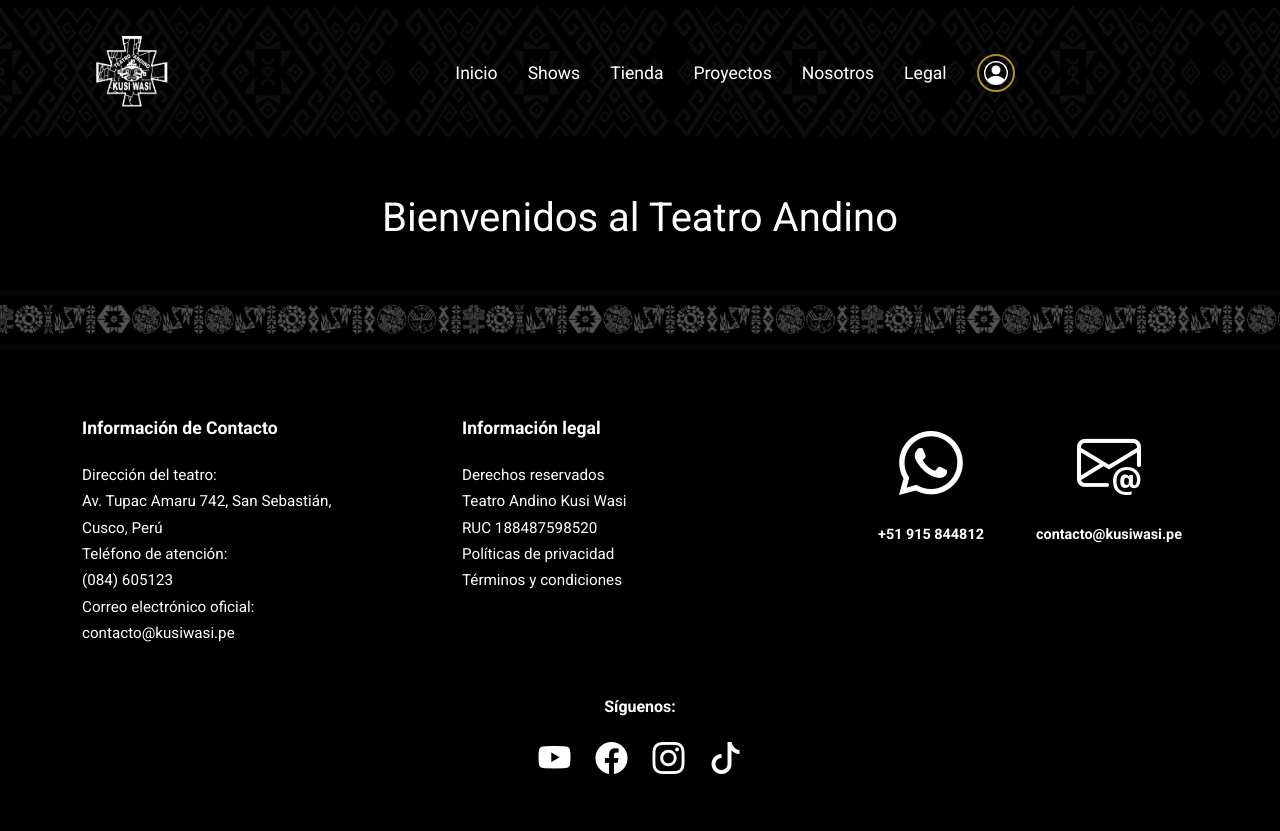
After one commit to fernandoC2480/TEATROKusi-Wasi, a PHP site: page /pages/proyectos/tallermusica.php in a window 1280 px wide. The commit adds this page. Run offline with PHP 8.4, Linux system fonts and the light colour scheme.

Commit message:
cambios secundariuos
algunos cambios de funcionalidad

```diff
--- a/frontend/assets/css/estilos_index.css
+++ b/frontend/assets/css/estilos_index.css
@@ -110,7 +110,7 @@ body {
 /* IMPORTANTE: Los items de la lista deben tener posición relativa */
 .nav-links li {
     position: relative;
-    padding: 10px 0; /* Espacio para que el mouse no pierda el hover al bajar */
+    padding: 10px 0;
 }
 
 .nav-links a {
@@ -122,31 +122,31 @@ body {
 
 /* --- Estilos del Submenú (Oculto por defecto) --- */
 .submenu {
-    display: none; /* Ocultar */
+    display: none;
     position: absolute;
-    top: 100%; /* Aparece justo debajo del item padre */
+    top: 100%;
     left: 0;
-    background-color: rgba(0, 0, 0, 0.95); /* Fondo oscuro sólido */
+    background-color: rgba(0, 0, 0, 0.95);
     min-width: 180px;
     list-style: none;
     padding: 10px 0;
-    border-top: 3px solid #b08d2e; /* Línea dorada superior */
+    border-top: 3px solid #b08d2e;
     box-shadow: 0 8px 15px rgba(0,0,0,0.5);
     z-index: 1000;
 }
 
 /* Estilos de los links dentro del submenú */
 .submenu li {
-    padding: 0; /* Reset para el submenú */
+    padding: 0;
 }
 
 .submenu li a {
     display: block;
     padding: 10px 20px;
     font-size: 0.9rem;
-    text-transform: none; /* Texto normal, no todo mayúsculas */
+    text-transform: none;
     color: #ccc;
-    white-space: nowrap; /* Evita que el texto se rompa en dos líneas */
+    white-space: nowrap;
 }
 
 /* Hover en el submenú */
@@ -158,7 +158,7 @@ body {
 /* --- EFECTO HOVER: Mostrar submenú --- */
 .has-submenu:hover .submenu {
     display: block;
-    animation: fadeIn 0.3s ease; /* Pequeña animación de entrada */
+    animation: fadeIn 0.3s ease;
 }
 
 @keyframes fadeIn {
--- a/frontend/includes/header.php
+++ b/frontend/includes/header.php
@@ -6,7 +6,7 @@
     <title>Teatro Andino Kusiwasi</title>
     <link href="https://fonts.googleapis.com/css2?family=Roboto:wght@400;700&display=swap" rel="stylesheet">
     <link href="https://cdn.jsdelivr.net/npm/bootstrap@5.3.3/dist/css/bootstrap.min.css" rel="stylesheet">
-    <link rel="stylesheet" href="../assets/css/estilos_index.css">
+    <link rel="stylesheet" href="../../assets/css/estilos_index.css">
 </head>
 <body>
 
@@ -15,35 +15,35 @@
         <div class="container">
             <div class="row align-items-center py-3">
                 <div class="col-md-2 text-center text-md-start">
-                    <a href="../index.php" class="logo">
-                        <img src="../assets/img/logo.png" alt="Logo Kusiwasi">
+                    <a href="../../index.php" class="logo">
+                        <img src="../../assets/img/logo.png" alt="Logo Kusiwasi">
                     </a>
                 </div>
                 <nav class="col-md-10">
                     <ul class="nav-links">
-                        <li><a href="../index.php">Inicio</a></li>
-                        <li><a href="../pages/cartelera.php">Shows</a></li>
-                        <li><a href="../pages/tienda.php">Tienda</a></li>
+                        <li><a href="../../index.php">Inicio</a></li>
+                        <li><a href="../../pages/cartelera.php">Shows</a></li>
+                        <li><a href="../../pages/tienda.php">Tienda</a></li>
 
                         <!-- Submenú Proyectos -->
                         <li class="has-submenu">
-                            <a href="../pages/proyectos.php">Proyectos</a>
+                            <a href="../../pages/proyectos.php">Proyectos</a>
                             <ul class="submenu">
-                                <li><a href="#">Taller de Teatro</a></li>
-                                <li><a href="#">Taller de Música</a></li>
+                                <li><a href="../../pages/proyectos/tallerteatro.php">Taller de Teatro</a></li>
+                                <li><a href="../../pages/proyectos/tallermusica.php">Taller de Música</a></li>
                             </ul>
                         </li>
 
                         <!-- Submenú Nosotros -->
                         <li class="has-submenu">
-                            <a href="../pages/nosotros.php">Nosotros</a>
+                            <a href="../../pages/nosotros.php">Nosotros</a>
                             <ul class="submenu">
-                                <li><a href="../pages/historia.php">Historia</a></li>
-                                <li><a href="../pages/misionvision.php">Misión y Visión</a></li>
+                                <li><a href="../../pages/historia.php">Historia</a></li>
+                                <li><a href="../../pages/misionvision.php">Misión y Visión</a></li>
                             </ul>
                         </li>
 
-                        <li><a href="../pages/legal.php">Legal</a></li>
+                        <li><a href="../../pages/legal.php">Legal</a></li>
 
                         <!-- Icono Login -->
                         <li>
--- /dev/null
+++ b/frontend/pages/proyectos/tallermusica.php
@@ -0,0 +1,7 @@
+<?php include '../../includes/header.php'; ?>
+
+<main class="container my-5">
+    <h1 class="text-white text-center">Bienvenidos al Teatro Andino</h1>
+</main>
+
+<?php include '../../includes/footer.php'; ?>
```
Also changed, not shown: frontend/pages/proyectos/tallerteatro.php (added, +7 -0 lines).
